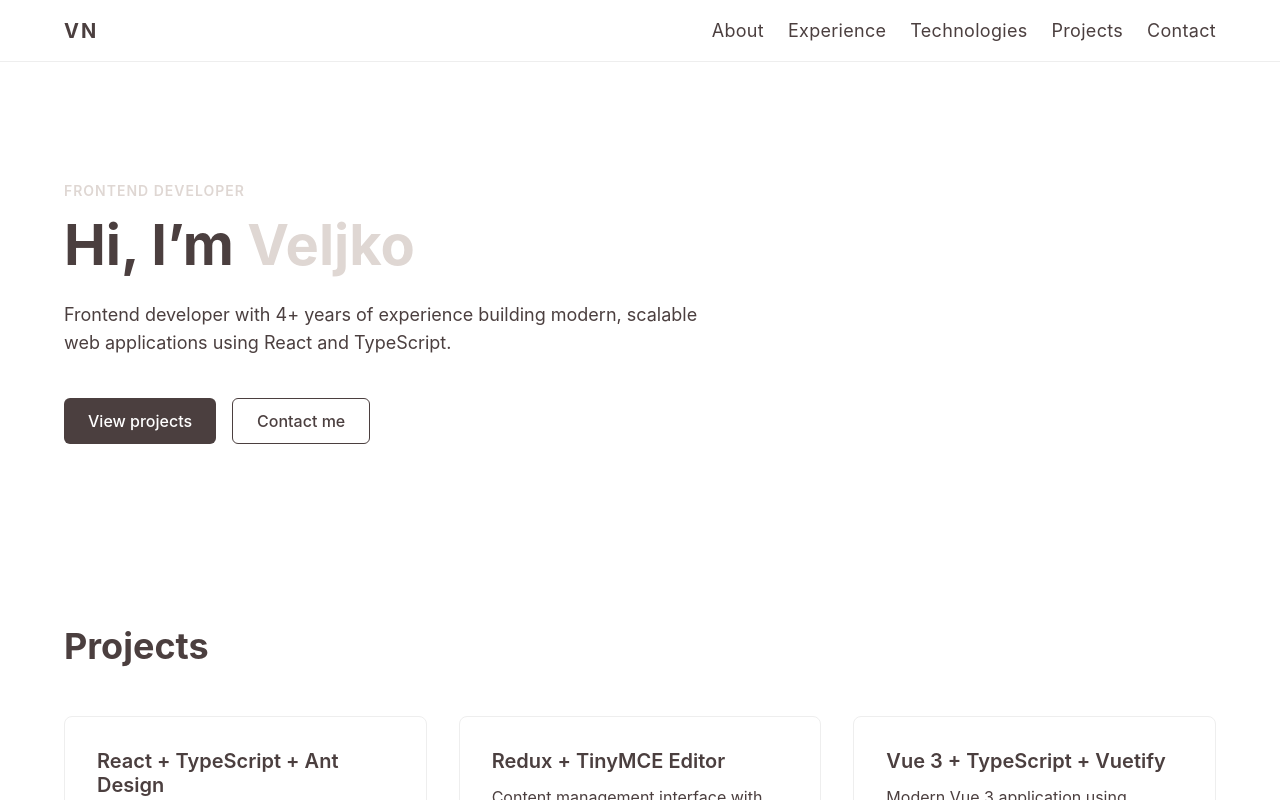
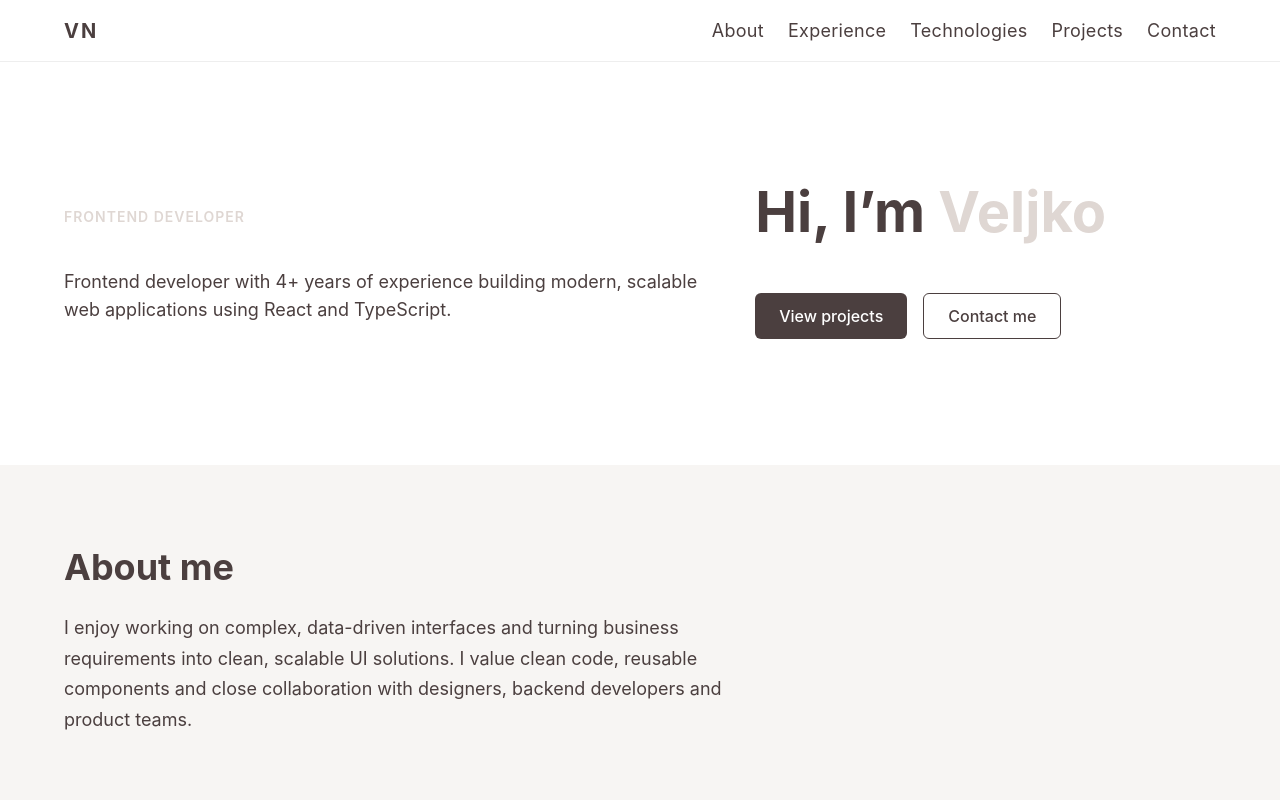
Before and after one commit to veljko-naumovic/frontend-portfolio, a React app: page / in a window 1280 px wide. Shown: the top 800 px of the page. Built offline with nearby package versions, Linux system fonts and the light colour scheme; the HTML template or start-up script is replaced by a standard one.

Commit message:
Refine hero and about section layout

```diff
--- a/src/sections/About/About.scss
+++ b/src/sections/About/About.scss
@@ -0,0 +1,26 @@
+@use "../../styles/index" as *;
+
+.about {
+    background-color: #f7f5f3;
+}
+
+.about .container {
+    display: flex;
+    flex-direction: column;
+    justify-content: center;
+}
+
+.about-title {
+    max-width: 720px;
+    font-size: 36px;
+    font-weight: 700;
+    margin-bottom: 24px;
+    color: $secondary-color;
+}
+
+.about-text {
+    max-width: 720px;
+    font-size: 18px;
+    line-height: 1.7;
+    color: $secondary-color;
+}
--- a/src/sections/About/About.tsx
+++ b/src/sections/About/About.tsx
@@ -1,7 +1,27 @@
-import React from "react";
+import "./About.scss";
 
 const About = () => {
-	return <div></div>;
+	return (
+		<section className="about section" id="about">
+			<div className="container">
+				<h2 className="about-title">About me</h2>
+
+				<p className="about-text">
+					I enjoy working on complex, data-driven interfaces and
+					turning business requirements into clean, scalable UI
+					solutions. I value clean code, reusable components and close
+					collaboration with designers, backend developers and product
+					teams.
+				</p>
+
+				{/* <p className="about-text">
+					I value clean code, reusable components and close
+					collaboration with designers, backend developers and product
+					teams.
+				</p> */}
+			</div>
+		</section>
+	);
 };
 
 export default About;
--- a/src/sections/Hero/Hero.scss
+++ b/src/sections/Hero/Hero.scss
@@ -3,6 +3,12 @@
 .hero {
     padding: 120px 0 100px;
     background-color: #fff;
+}
+
+.hero .container {
+    display: grid;
+    grid-template-columns: 1.2fr 0.8fr;
+    align-items: center;
 }
 
 .hero-eyebrow {
```
